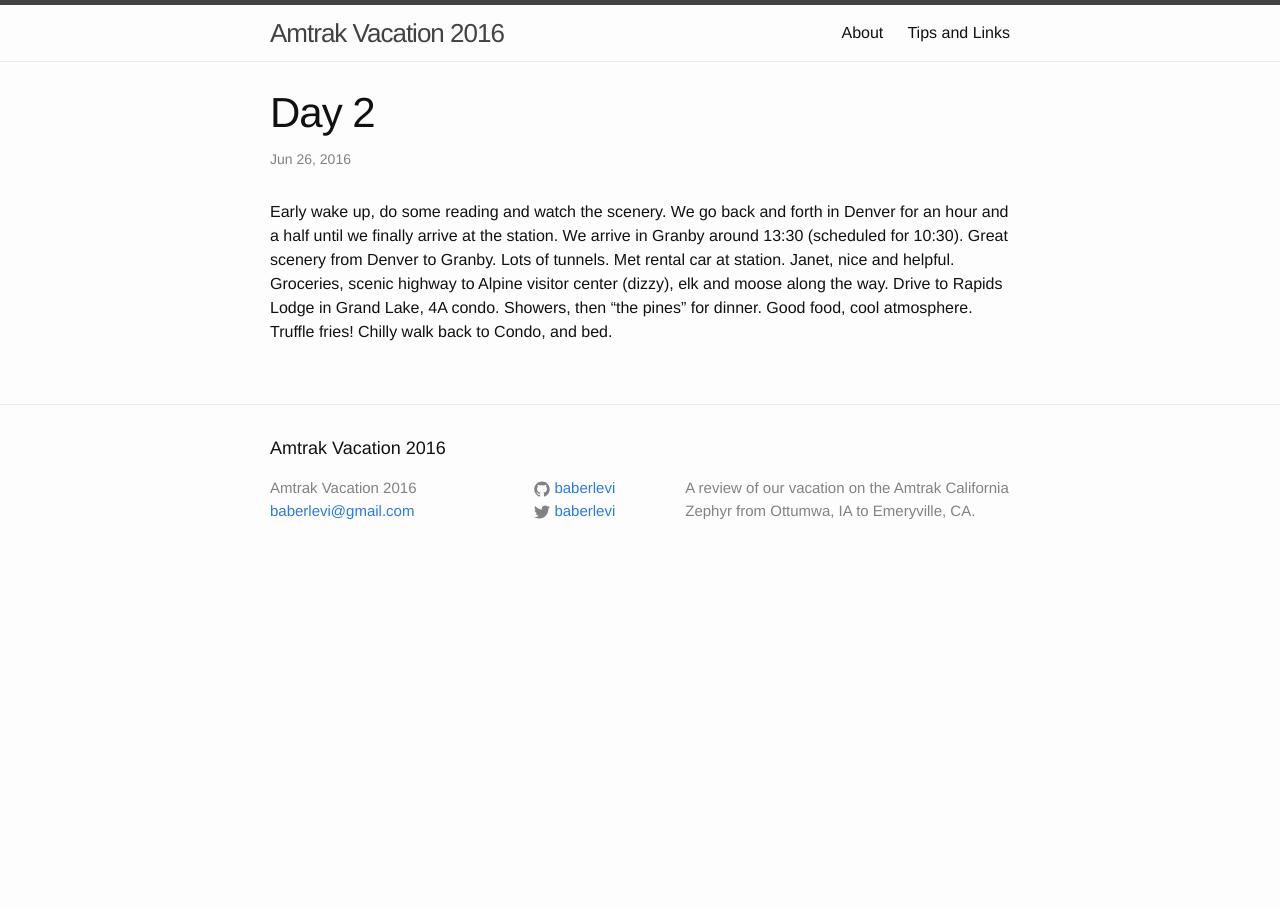
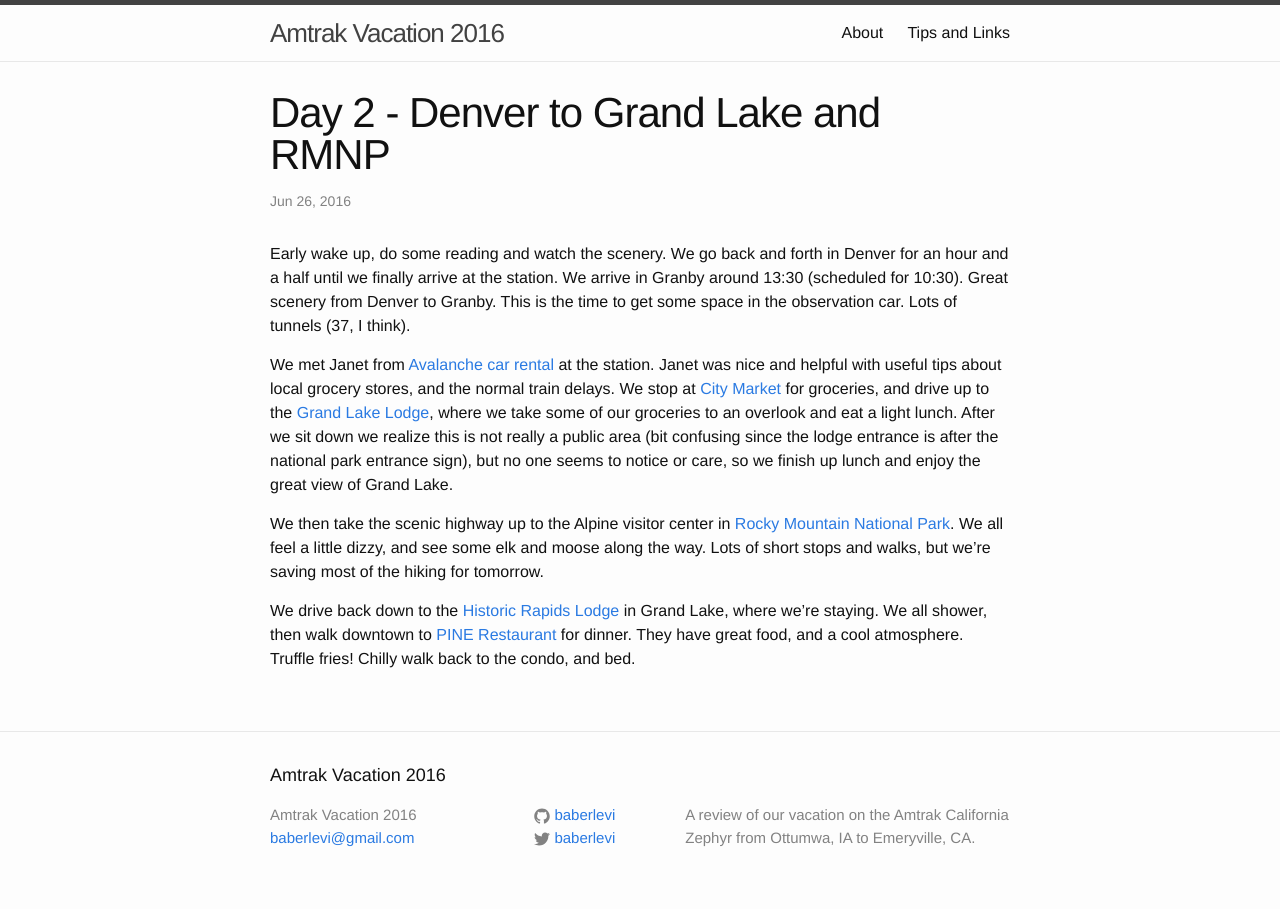
Before and after one commit to baberlevi/amtrakvacation2016, a Jekyll site: the page built from _posts/2016-06-25-vacation-day-2.markdown, in a window 1280 px wide. Built offline with Jekyll 4.4.1, drawn with Linux system fonts in a browser that asks for light colours.

Commit message:
couple days edited

```diff
--- a/_posts/2016-06-24-vacation-day-1.markdown
+++ b/_posts/2016-06-24-vacation-day-1.markdown
@@ -1,6 +1,6 @@
 ---
 layout: post
-title:  "Day 1"
+title:  "Day 1 - Ottumwa to Denver"
 date:   2016-06-24 22:00:00 -0500
 categories: Amtrak vacation
 ---
--- a/_posts/2016-06-25-vacation-day-2.markdown
+++ b/_posts/2016-06-25-vacation-day-2.markdown
@@ -1,7 +1,20 @@
 ---
 layout: post
-title:  "Day 2"
+title:  "Day 2 - Denver to Grand Lake and RMNP"
 date:   2016-06-25 22:00:00 -0500
 categories: Amtrak vacation
 ---
-Early wake up, do some reading and watch the scenery.  We go back and forth in Denver for an hour and a half until we finally arrive at the station. We arrive in Granby around 13:30 (scheduled for 10:30). Great scenery from Denver to Granby. Lots of tunnels. Met rental car at station. Janet, nice and helpful. Groceries, scenic highway to Alpine visitor center (dizzy), elk and moose along the way. Drive to Rapids Lodge in Grand Lake, 4A condo. Showers, then "the pines" for dinner. Good food, cool atmosphere. Truffle fries! Chilly walk back to Condo, and bed.
+Early wake up, do some reading and watch the scenery.  We go back and forth in Denver for an hour and a half until we finally arrive at the station. We arrive in Granby around 13:30 (scheduled for 10:30). Great scenery from Denver to Granby. This is the time to get some space in the observation car.  Lots of tunnels (37, I think).
+
+We met Janet from [Avalanche car rental] at the station. Janet was nice and helpful with useful tips about local grocery stores, and the normal train delays. We stop at [City Market] for groceries, and drive up to the [Grand Lake Lodge], where we take some of our groceries to an overlook and eat a light lunch. After we sit down we realize this is not really a public area (bit confusing since the lodge entrance is after the national park entrance sign), but no one seems to notice or care, so we finish up lunch and enjoy the great view of Grand Lake.
+
+We then take the scenic highway up to the Alpine visitor center in [Rocky Mountain National Park].  We all feel a little dizzy, and see some elk and moose along the way. Lots of short stops and walks, but we're saving most of the hiking for tomorrow.
+
+We drive back down to the [Historic Rapids Lodge] in Grand Lake, where we're staying. We all shower, then walk downtown to [PINE Restaurant] for dinner. They have great food, and a cool atmosphere. Truffle fries! Chilly walk back to the condo, and bed.
+
+[Avalanche car rental]: http://www.avscars.com/
+[City Market]: https://www.citymarket.com/
+[Grand Lake Lodge]: http://www.grandlakelodge.com/
+[Rocky Mountain National Park]: https://www.nps.gov/romo/index.htm
+[Historic Rapids Lodge]: http://rapidslodge.com/
+[PINE Restaurant]: http://pinegrandlake.com/index.php/menu/
```
Also changed, not shown: _posts/2016-06-26-vacation-day-3.markdown (+18 -2 lines).
